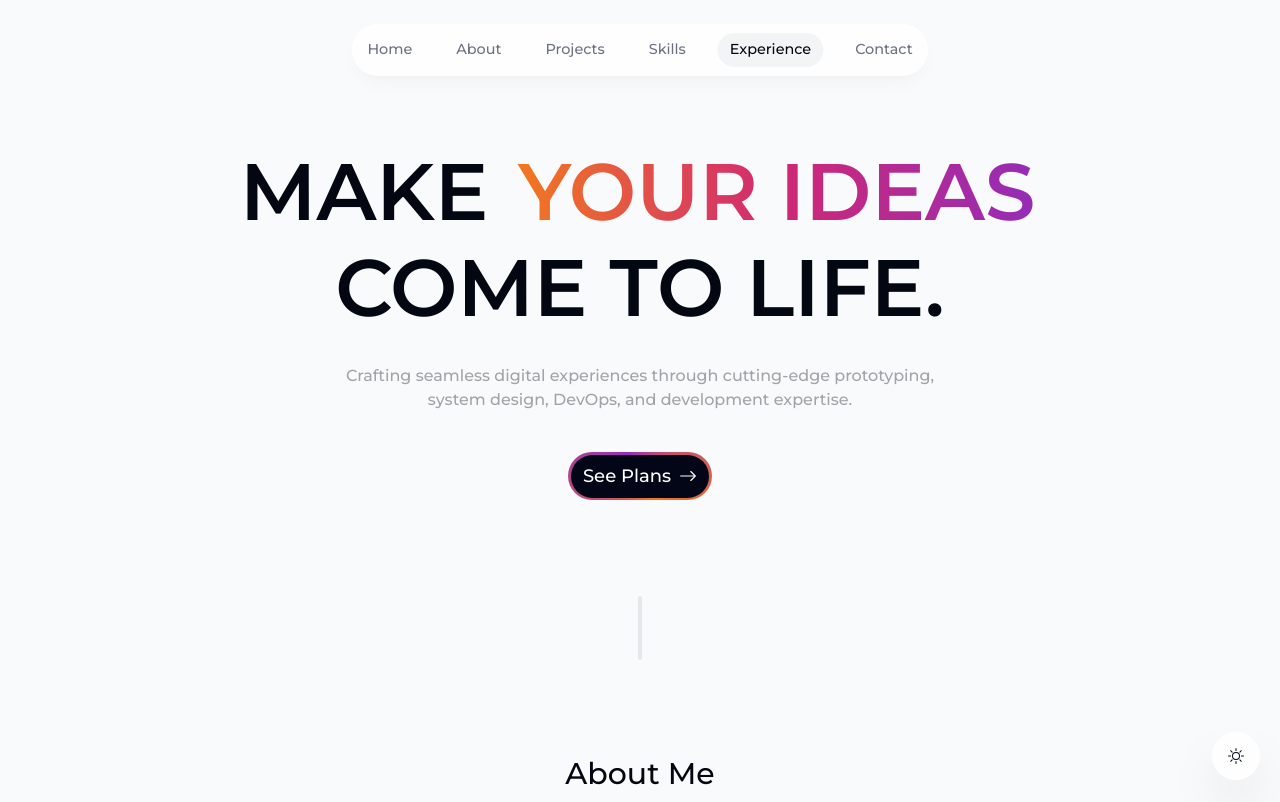
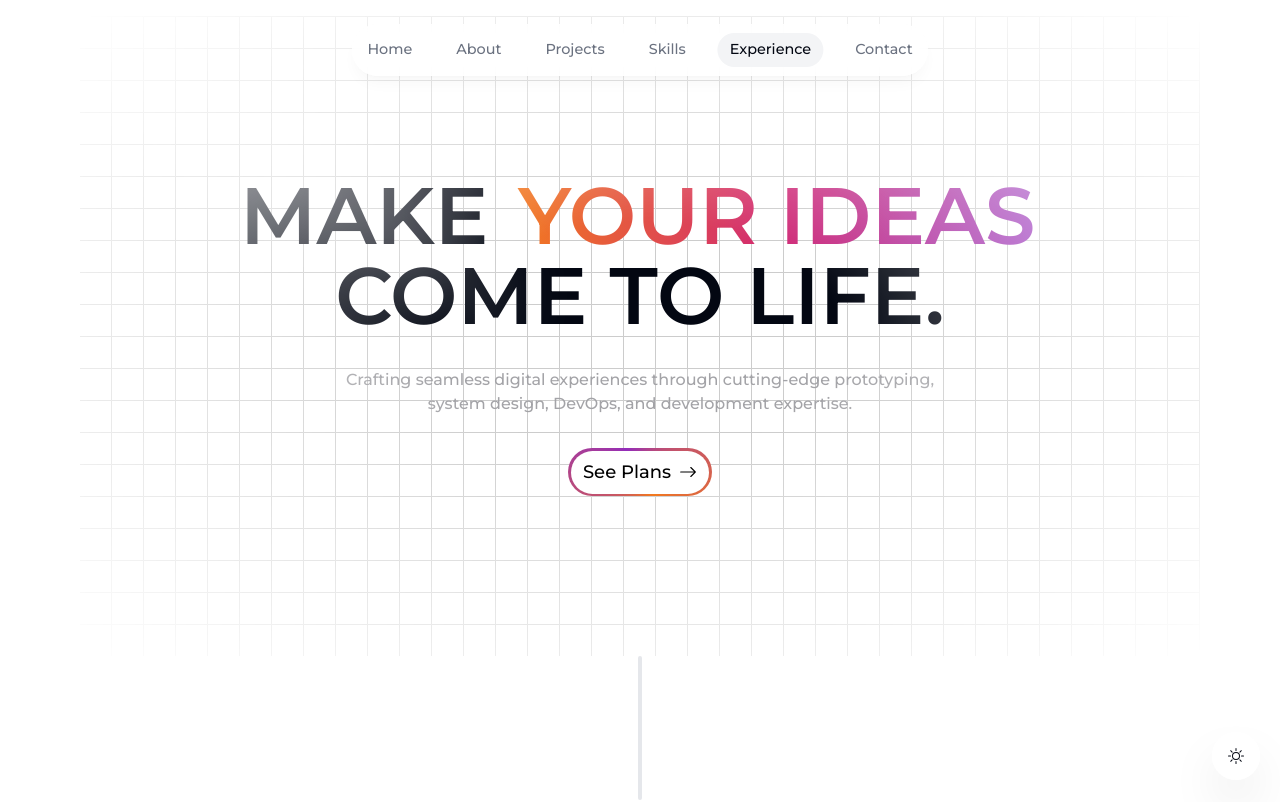
Before and after one commit to cyburns/devdesign.io, a Next.js app: page / in a window 1280 px wide. Shown: the top 802 px of the page. Built offline with nearby package versions, Linux system fonts and the light colour scheme.

Commit message:
intro done

```diff
--- a/app/layout.tsx
+++ b/app/layout.tsx
@@ -22,10 +22,11 @@ export default function RootLayout({
   return (
     <html lang="en" className="!scroll-smooth">
       <body
-        className={`${mont.className} bg-gray-50 text-gray-950 relative pt-28 sm:pt-36 dark:bg-black dark:text-white dark:text-opacity-90`}
+        className={`${mont.className} bg-white text-gray-950 relative pt-28 sm:pt-36 dark:bg-black dark:text-white dark:text-opacity-90`}
       >
         <ThemeContextProvider>
           <ActiveSectionContextProvider>
+
             <Header />
             {children}
             <Footer />
--- a/components/about.tsx
+++ b/components/about.tsx
@@ -9,41 +9,21 @@ export default function About() {
   const { ref } = useSectionInView("About");
 
   return (
-    <motion.section
+    <section
       ref={ref}
-      className="mb-28 max-w-[45rem] text-center leading-8 sm:mb-40 scroll-mt-28"
-      initial={{ opacity: 0, y: 100 }}
-      animate={{ opacity: 1, y: 0 }}
-      transition={{ delay: 0.175 }}
+      className="mb-28 max-w-[45rem] leading-8 sm:mb-40 scroll-mt-28 flex flex-row justify-between"
       id="about"
     >
-      <SectionHeading>About me</SectionHeading>
-      <p className="mb-3">
-        After graduating with a degree in{" "}
-        <span className="font-medium">Accounting</span>, I decided to pursue my
-        passion for programming. I enrolled in a coding bootcamp and learned{" "}
-        <span className="font-medium">full-stack web development</span>.{" "}
-        <span className="italic">My favorite part of programming</span> is the
-        problem-solving aspect. I <span className="underline">love</span> the
-        feeling of finally figuring out a solution to a problem. My core stack
-        is{" "}
-        <span className="font-medium">
-          React, Next.js, Node.js, and MongoDB
-        </span>
-        . I am also familiar with TypeScript and Prisma. I am always looking to
-        learn new technologies. I am currently looking for a{" "}
-        <span className="font-medium">full-time position</span> as a software
-        developer.
-      </p>
-
-      <p>
-        <span className="italic">When I'm not coding</span>, I enjoy playing
-        video games, watching movies, and playing with my dog. I also enjoy{" "}
-        <span className="font-medium">learning new things</span>. I am currently
-        learning about{" "}
-        <span className="font-medium">history and philosophy</span>. I'm also
-        learning how to play the guitar.
-      </p>
-    </motion.section>
+      <SectionHeading>
+        Fast, reliable, and affordable development services
+      </SectionHeading>
+      <div>
+        <p className="mb-3">
+          DevDesign replaces unreliable freelancers and expensive agencies for
+          one flat fee, with product delivered so fast that it will blow your
+          min
+        </p>
+      </div>
+    </section>
   );
 }
--- a/components/header.tsx
+++ b/components/header.tsx
@@ -44,7 +44,7 @@ export default function Header() {
 
                 {link.name === activeSection && (
                   <motion.span
-                    className="bg-gray-100 rounded-full absolute inset-0 -z-10 dark:bg-gray-800"
+                    className="bg-gray-100 rounded-full absolute inset-0 -z-10 dark:bg-[#373738]"
                     layoutId="activeSection"
                     transition={{
                       type: "spring",
--- a/components/intro.tsx
+++ b/components/intro.tsx
@@ -1,42 +1,50 @@
 "use client";
 
-import Image from "next/image";
 import React from "react";
-import Link from "next/link";
 import { BsArrowRight } from "react-icons/bs";
 import { useSectionInView } from "@/lib/hooks";
 import { useActiveSectionContext } from "@/context/active-section-context";
+import { Spotlight } from "./ui/Spotlight";
 
 export default function Intro() {
   const { ref } = useSectionInView("Home", 0.5);
   const { setActiveSection, setTimeOfLastClick } = useActiveSectionContext();
 
   return (
+    <div className="h-[40rem] max-w-[70rem] w-full dark:bg-grid-white/[0.2] bg-grid-black/[0.2] relative flex items-center justify-center flex-col mt-[-8rem]">
+      <Spotlight
+        className="-top-40 left-0 md:left-10 md:-top-20"
+        fill="white"
+      />
+
       <section
         ref={ref}
         id="home"
         className="mb-28 max-w-[50rem] text-center sm:mb-0 scroll-mt-[100rem] flex justify-center flex-col items-center px-4 sm:px-0"
       >
-      <h1 className="mb-7 text-[5rem] font-medium !leading-[1.2] ">
+        {/* Radial gradient for the container to give a faded look */}
+        <div className="absolute pointer-events-none inset-0 flex items-center justify-center dark:bg-black bg-white [mask-image:radial-gradient(ellipse_at_center,transparent_25%,black)]" />
+        <h1 className="mb-8 text-[5rem] font-medium !leading-[1] ">
           <span className="font-semibold uppercase">
-          Make <span className="hero-gradient-text px-2">your ideas </span> come
-          to life.
+            Make <span className="hero-gradient-text px-2">your ideas </span>{" "}
+            come to life.
           </span>
         </h1>
-      <h2 className="mb-10 px-4 text-md font-medium !leading-[1.5] max-w-[40rem] text-[#a3a3a7]">
-        Crafting seamless digital experiences through cutting-edge prototyping,
-        system design, DevOps, and development expertise.
+        <h2 className="mb-8 px-4 text-md font-medium !leading-[1.5] max-w-[40rem] text-[#a3a3a7]">
+          Crafting seamless digital experiences through cutting-edge
+          prototyping, system design, DevOps, and development expertise.
         </h2>
 
         <div className="flex flex-col sm:flex-row items-center justify-center gap-2 px-4 text-lg font-medium">
           <button className="relative inline-flex h-12 overflow-hidden rounded-full p-[2.5px] focus:outline-none focus:ring-2 focus:ring-[#f37a1d]focus:ring-offset-2 focus:ring-offset-[#f37a1d">
             <span className="absolute inset-[-1000%] animate-[spin_2s_linear_infinite] bg-[conic-gradient(from_90deg_at_50%_50%,#f37a1d_0%,#932cba_50%,#f37a1d_100%)]" />
-          <span className="inline-flex h-full w-full cursor-pointer items-center justify-center rounded-full bg-slate-950 px-3 py-1 text-lg font-medium text-white backdrop-blur-3xl">
+            <span className="inline-flex h-full w-full cursor-pointer items-center justify-center rounded-full bg-white dark:bg-black px-3 py-1 text-lg font-medium text-black dark:text-white backdrop-blur-3xl">
               See Plans
               <BsArrowRight className="ml-2 hover:translate-x-1 transition" />
             </span>
           </button>
         </div>
       </section>
+    </div>
   );
 }
--- a/components/section-divider.tsx
+++ b/components/section-divider.tsx
@@ -6,7 +6,7 @@ import { motion } from "framer-motion";
 export default function SectionDivider() {
   return (
     <motion.div
-      className="bg-gray-200 my-24 h-16 w-1 rounded-full hidden sm:block dark:bg-opacity-20"
+      className="bg-gray-200 mb-24 h-36 w-1 rounded-full hidden sm:block dark:bg-opacity-20"
       initial={{ opacity: 0, y: 100 }}
       animate={{ opacity: 1, y: 0 }}
       transition={{ delay: 0.125 }}
--- a/components/section-heading.tsx
+++ b/components/section-heading.tsx
@@ -5,9 +5,5 @@ type SectionHeadingProps = {
 };
 
 export default function SectionHeading({ children }: SectionHeadingProps) {
-  return (
-    <h2 className="text-3xl font-medium capitalize mb-8 text-center">
-      {children}
-    </h2>
-  );
+  return <h2 className="text-3xl font-medium capitalize mb-8">{children}</h2>;
 }
--- /dev/null
+++ b/components/ui/Spotlight.tsx
@@ -0,0 +1,56 @@
+import React from "react";
+import { cn } from "@/utils/cn";
+
+type SpotlightProps = {
+  className?: string;
+  fill?: string;
+};
+
+export const Spotlight = ({ className, fill }: SpotlightProps) => {
+  return (
+    <svg
+      className={cn(
+        "animate-spotlight pointer-events-none absolute z-[1]  h-[169%] w-[138%] lg:w-[84%] opacity-0",
+        className
+      )}
+      xmlns="http://www.w3.org/2000/svg"
+      viewBox="0 0 3787 2842"
+      fill="none"
+    >
+      <g filter="url(#filter)">
+        <ellipse
+          cx="1924.71"
+          cy="273.501"
+          rx="1924.71"
+          ry="273.501"
+          transform="matrix(-0.822377 -0.568943 -0.568943 0.822377 3631.88 2291.09)"
+          fill={fill || "white"}
+          fillOpacity="0.21"
+        ></ellipse>
+      </g>
+      <defs>
+        <filter
+          id="filter"
+          x="0.860352"
+          y="0.838989"
+          width="3785.16"
+          height="2840.26"
+          filterUnits="userSpaceOnUse"
+          colorInterpolationFilters="sRGB"
+        >
+          <feFlood floodOpacity="0" result="BackgroundImageFix"></feFlood>
+          <feBlend
+            mode="normal"
+            in="SourceGraphic"
+            in2="BackgroundImageFix"
+            result="shape"
+          ></feBlend>
+          <feGaussianBlur
+            stdDeviation="151"
+            result="effect1_foregroundBlur_1065_8"
+          ></feGaussianBlur>
+        </filter>
+      </defs>
+    </svg>
+  );
+};
--- a/package.json
+++ b/package.json
@@ -18,7 +18,8 @@
     "clsx": "^1.2.1",
     "eslint": "8.43.0",
     "eslint-config-next": "13.4.7",
-    "framer-motion": "^10.12.17",
+    "framer-motion": "^10.18.0",
+    "mini-svg-data-uri": "^1.4.4",
     "next": "13.4.8",
     "postcss": "8.4.24",
     "react": "18.2.0",
@@ -28,6 +29,7 @@
     "react-intersection-observer": "^9.5.2",
     "react-vertical-timeline-component": "^3.6.0",
     "resend": "^0.16.0",
+    "tailwind-merge": "^2.3.0",
     "tailwindcss": "3.3.2",
     "typescript": "5.1.5"
   },
--- a/tailwind.config.js
+++ b/tailwind.config.js
@@ -1,4 +1,11 @@
 /** @type {import('tailwindcss').Config} */
+const svgToDataUri = require("mini-svg-data-uri");
+
+const colors = require("tailwindcss/colors");
+const {
+  default: flattenColorPalette,
+} = require("tailwindcss/lib/util/flattenColorPalette");
+
 module.exports = {
   content: [
     "./pages/**/*.{js,ts,jsx,tsx,mdx}",
@@ -12,8 +19,58 @@ module.exports = {
         "gradient-conic":
           "conic-gradient(from 180deg at 50% 50%, var(--tw-gradient-stops))",
       },
+      animation: {
+        spotlight: "spotlight 2s ease .75s 1 forwards",
+      },
+      keyframes: {
+        spotlight: {
+          "0%": {
+            opacity: 0,
+            transform: "translate(-72%, -62%) scale(0.5)",
+          },
+          "100%": {
+            opacity: 1,
+            transform: "translate(-50%,-40%) scale(1)",
+          },
+        },
+      },
     },
   },
-  plugins: [],
+  plugins: [
+    addVariablesForColors,
+    function ({ matchUtilities, theme }) {
+      matchUtilities(
+        {
+          "bg-grid": (value) => ({
+            backgroundImage: `url("${svgToDataUri(
+              `<svg xmlns="http://www.w3.org/2000/svg" viewBox="0 0 32 32" width="32" height="32" fill="none" stroke="${value}"><path d="M0 .5H31.5V32"/></svg>`
+            )}")`,
+          }),
+          "bg-grid-small": (value) => ({
+            backgroundImage: `url("${svgToDataUri(
+              `<svg xmlns="http://www.w3.org/2000/svg" viewBox="0 0 32 32" width="8" height="8" fill="none" stroke="${value}"><path d="M0 .5H31.5V32"/></svg>`
+            )}")`,
+          }),
+          "bg-dot": (value) => ({
+            backgroundImage: `url("${svgToDataUri(
+              `<svg xmlns="http://www.w3.org/2000/svg" viewBox="0 0 32 32" width="16" height="16" fill="none"><circle fill="${value}" id="pattern-circle" cx="10" cy="10" r="1.6257413380501518"></circle></svg>`
+            )}")`,
+          }),
+        },
+        { values: flattenColorPalette(theme("backgroundColor")), type: "color" }
+      );
+    },
+  ],
   darkMode: "class",
 };
+
+function addVariablesForColors({ addBase, theme }) {
+  let allColors = flattenColorPalette(theme("colors"));
+  let newVars = Object.fromEntries(
+    Object.entries(allColors).map(([key, val]) => [`--${key}`, val])
+  );
+
+  addBase({
+    ":root": newVars,
+  });
+}
--- /dev/null
+++ b/utils/cn.ts
@@ -0,0 +1,6 @@
+import { ClassValue, clsx } from "clsx";
+import { twMerge } from "tailwind-merge";
+
+export function cn(...inputs: ClassValue[]) {
+  return twMerge(clsx(inputs));
+}
```
Also changed, not shown: 1 other file (tests, documents, lock files or other folders). Lines whose indentation alone changed are shown as unchanged.
